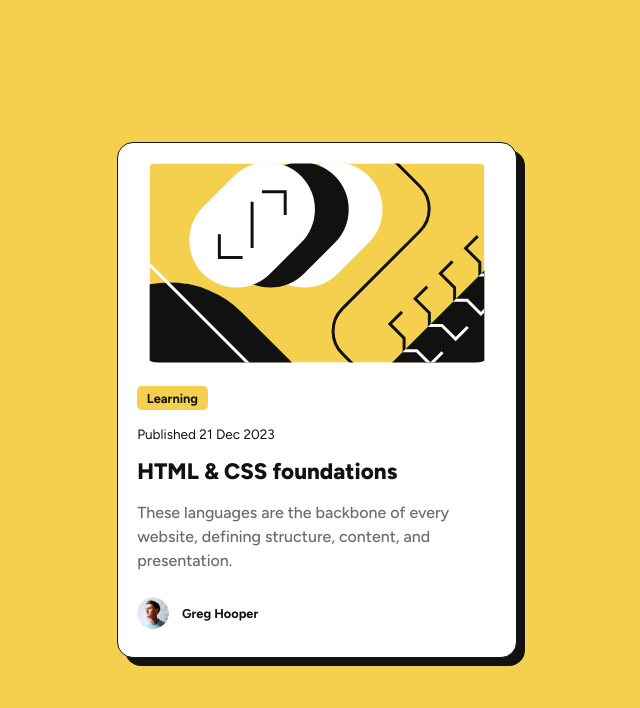
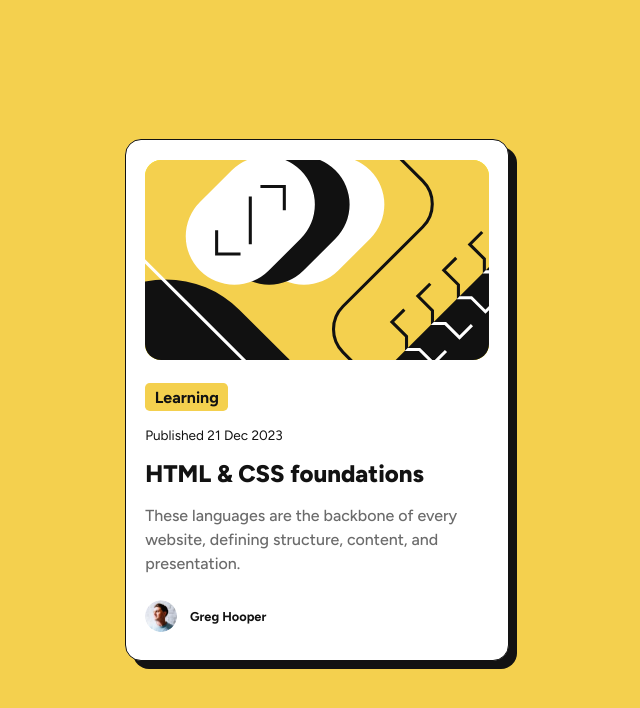
Before and after one commit to ashkir004/blog-preview-card-main, a plain HTML site: page index.html in a window 1280 px wide. Shown: the whole page, without its empty margins (323-963 px from the left). Drawn offline with Linux system fonts and the light colour scheme.

Commit message:
fix some alignment issues

```diff
--- a/style.css
+++ b/style.css
@@ -33,7 +33,7 @@ body,main {
 /* Card styles */
 .card {
     background: var(--card-bg);
-    max-width: 25rem;
+    max-width: 24rem;
     padding: 1.2rem;
     border: .1rem solid var(--border-color);
     border-radius: var(--border-radius);
@@ -44,9 +44,10 @@ body,main {
     width: 100%;
     height: 12.5rem;
     margin: 0;
-    object-fit: fill;
-    border-radius: 1.4rem;
+    object-fit: cover;
+    border-radius: 1rem;
     margin-block-end: 1.2rem;
+    background-color: yellow;
 }
 
 .tag {
@@ -57,7 +58,7 @@ body,main {
     border-radius: .3rem;
     margin-block-end: var(--margin-block-end);
     text-align: center;
-    font-size: .8rem;
+    font-size: 1rem;
 }
 
 time {
@@ -69,7 +70,7 @@ time {
 
 a {
     display: block;
-    font-size: 1.4rem;
+    font-size: 1.5rem;
     margin-block-end: var(--margin-block-end);
     font-weight: 800;
     color: var(--text-color);
```
